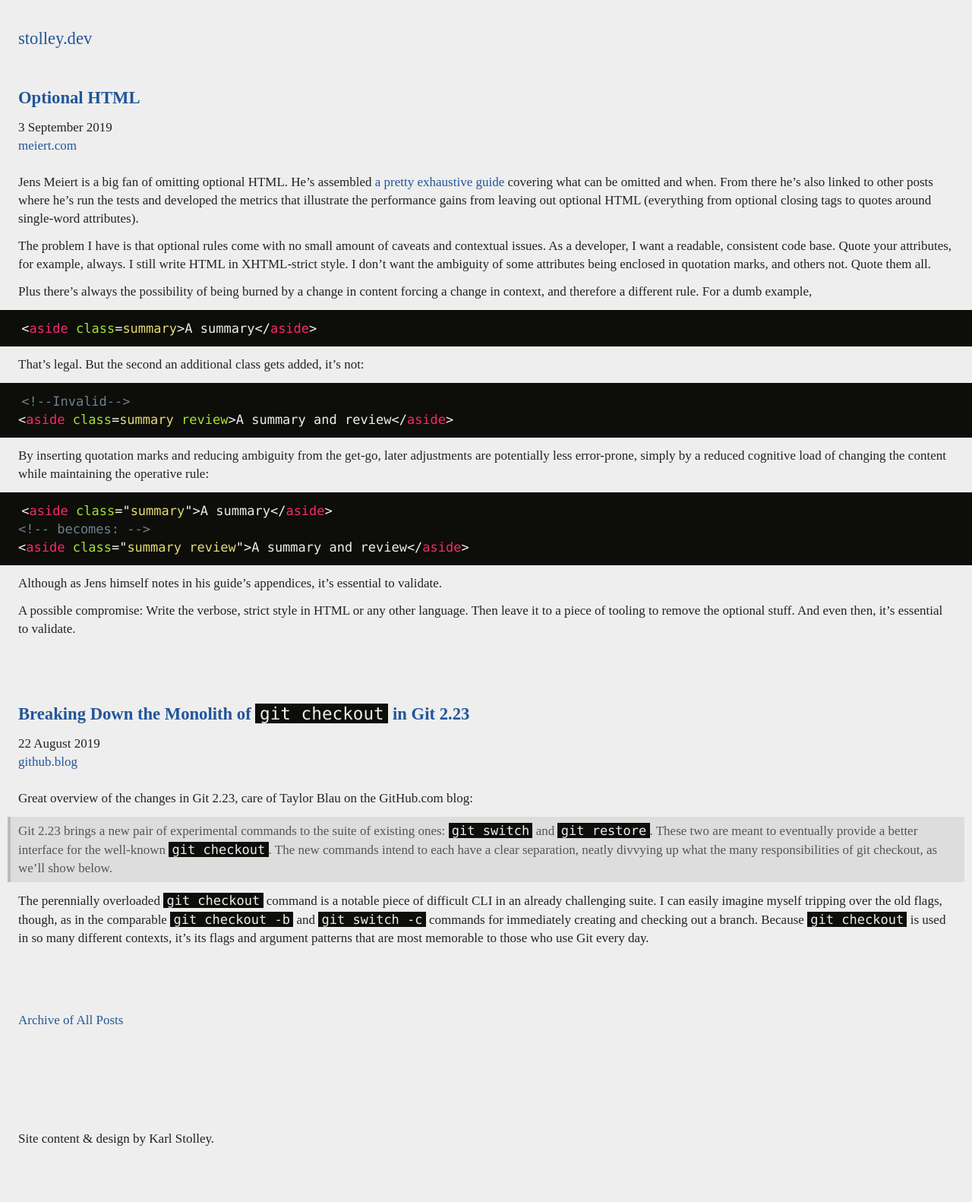
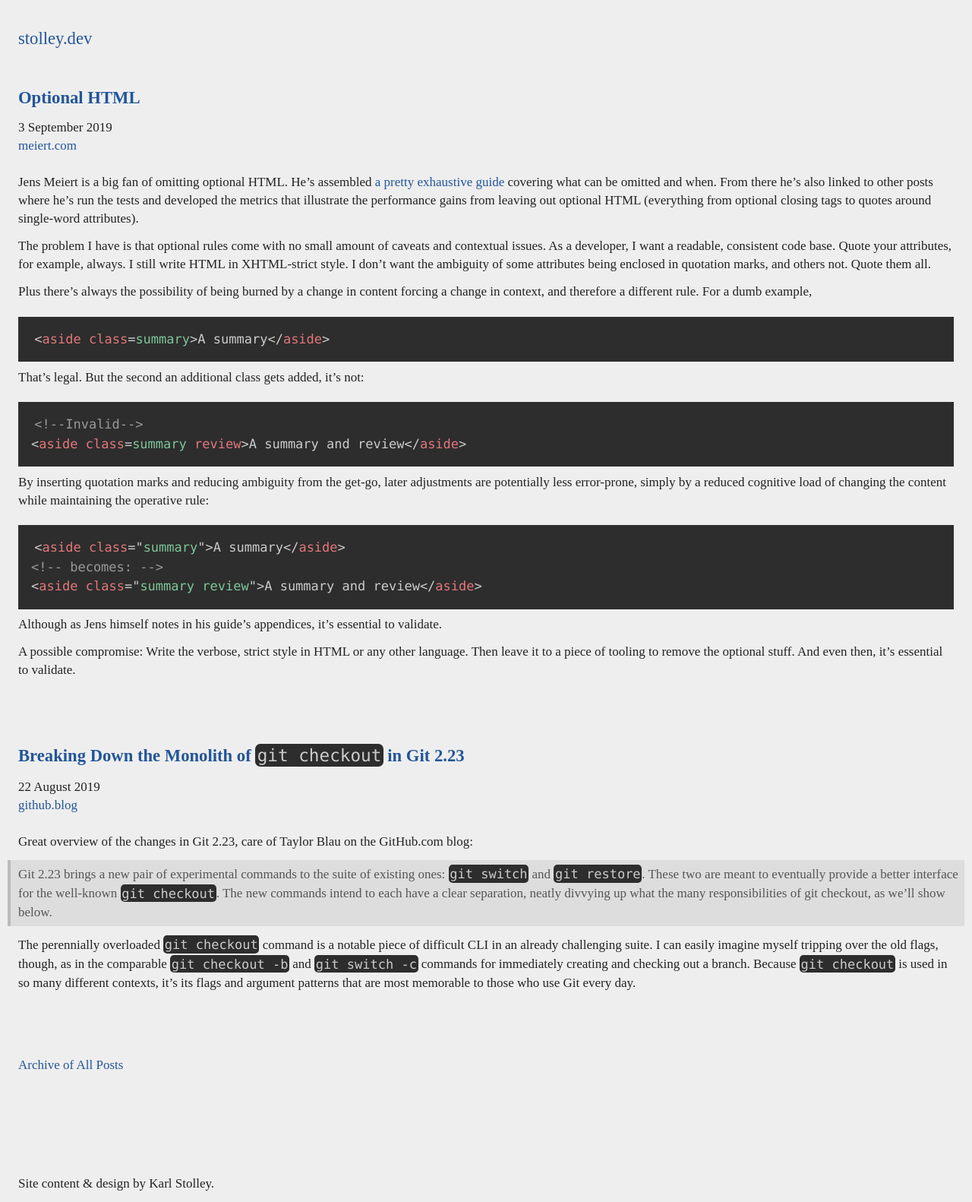
Before and after one commit to karlstolley/stolley.dev, a Jekyll site: the page built from index.md, in a window 1280 px wide. Shown: the whole page at 76% size. Built offline with Jekyll 4.4.1, drawn with Linux system fonts in a browser that asks for light colours; some web fonts are replaced; before the commit the page ends 1523 px from its top, so only the background shows below that.

Commit message:
Use Tomorrow Night theme for its selectors

```diff
--- a/assets/css/screen.css
+++ b/assets/css/screen.css
@@ -210,21 +210,26 @@ pre code {
 /* ========================================================================= */
 
 
-/* PrismJS 1.15.0
-https://prismjs.com/download.html#themes=prism-okaidia&languages=markup+css+clike+javascript+bash+ruby+git+json */
+/* PrismJS 1.17.1
+https://prismjs.com/download.html#themes=prism-tomorrow&languages=markup+css+clike+javascript+bash+ruby+git+json */
 /**
- * okaidia theme for JavaScript, CSS and HTML
- * Loosely based on Monokai textmate theme by http://www.monokai.nl/
- * @author ocodia
+ * prism.js tomorrow night eighties for JavaScript, CoffeeScript, CSS and HTML
+ * Based on https://github.com/chriskempson/tomorrow-theme
+ * @author Rose Pritchard
  */
 
 code[class*="language-"],
 pre[class*="language-"] {
+  color: #ccc;
+  background: none;
+  font-family: Consolas, Monaco, 'Andale Mono', 'Ubuntu Mono', monospace;
+  font-size: 1em;
   text-align: left;
   white-space: pre;
   word-spacing: normal;
   word-break: normal;
   word-wrap: normal;
+  line-height: 1.5;
 
   -moz-tab-size: 4;
   -o-tab-size: 4;
@@ -234,85 +239,84 @@ pre[class*="language-"] {
   -moz-hyphens: none;
   -ms-hyphens: none;
   hyphens: none;
+
 }
 
 /* Code blocks */
 pre[class*="language-"] {
+  padding: 1em;
+  margin: .5em 0;
   overflow: auto;
 }
 
 :not(pre) > code[class*="language-"],
 pre[class*="language-"] {
-  color: #EEE; /* TODO: Load proper light PrismJS theme to avoid this hack */
-  background: #0d0d0a;
+  background: #2d2d2d;
 }
 
 /* Inline code */
 :not(pre) > code[class*="language-"] {
+  padding: .1em;
+  border-radius: .3em;
   white-space: normal;
 }
 
 .token.comment,
+.token.block-comment,
 .token.prolog,
 .token.doctype,
 .token.cdata {
-  color: slategray;
-  color: #708090; /* Safari/iOS doesn't handle slategray correctly?! */
+  color: #999;
 }
 
 .token.punctuation {
-  color: #f8f8f2;
+  color: #ccc;
 }
 
-.namespace {
-  opacity: .7;
+.token.tag,
+.token.attr-name,
+.token.namespace,
+.token.deleted {
+  color: #e2777a;
+}
+
+.token.function-name {
+  color: #6196cc;
+}
+
+.token.boolean,
+.token.number,
+.token.function {
+  color: #f08d49;
 }
 
 .token.property,
-.token.tag,
+.token.class-name,
 .token.constant,
-.token.symbol,
-.token.deleted {
-  color: #f92672;
-}
-
-.token.boolean,
-.token.number {
-  color: #ae81ff;
+.token.symbol {
+  color: #f8c555;
 }
 
 .token.selector,
-.token.attr-name,
+.token.important,
+.token.atrule,
+.token.keyword,
+.token.builtin {
+  color: #cc99cd;
+}
+
 .token.string,
 .token.char,
-.token.builtin,
-.token.inserted {
-  color: #a6e22e;
+.token.attr-value,
+.token.regex,
+.token.variable {
+  color: #7ec699;
 }
 
 .token.operator,
 .token.entity,
-.token.url,
-.language-css .token.string,
-.style .token.string,
-.token.variable {
-  color: #f8f8f2;
-}
-
-.token.atrule,
-.token.attr-value,
-.token.function,
-.token.class-name {
-  color: #e6db74;
-}
-
-.token.keyword {
-  color: #66d9ef;
-}
-
-.token.regex,
-.token.important {
-  color: #fd971f;
+.token.url {
+  color: #67cdcc;
 }
 
 .token.important,
@@ -326,6 +330,12 @@ pre[class*="language-"] {
 .token.entity {
   cursor: help;
 }
+
+.token.inserted {
+  color: green;
+}
+
+
 
 
 
```
